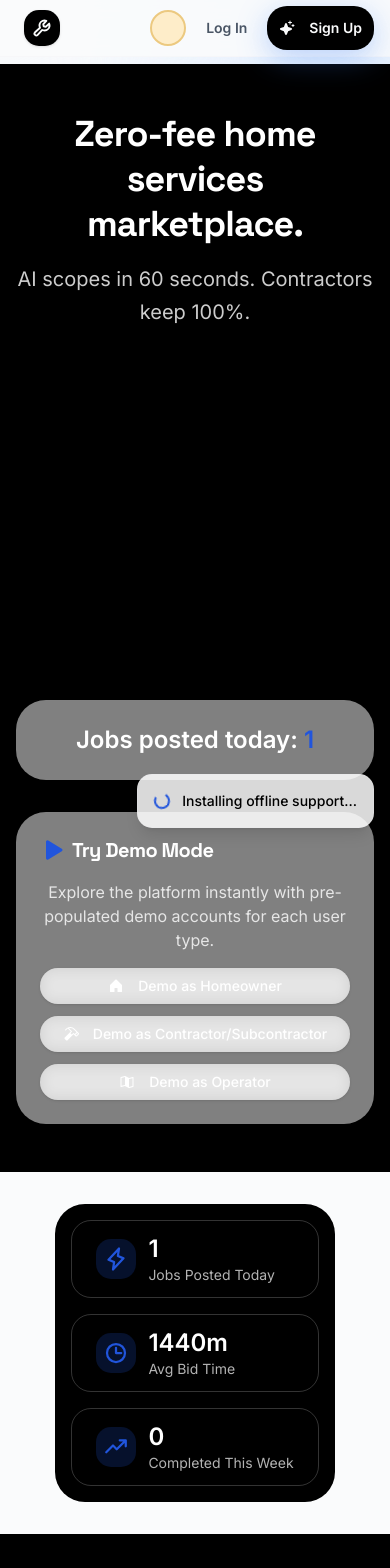
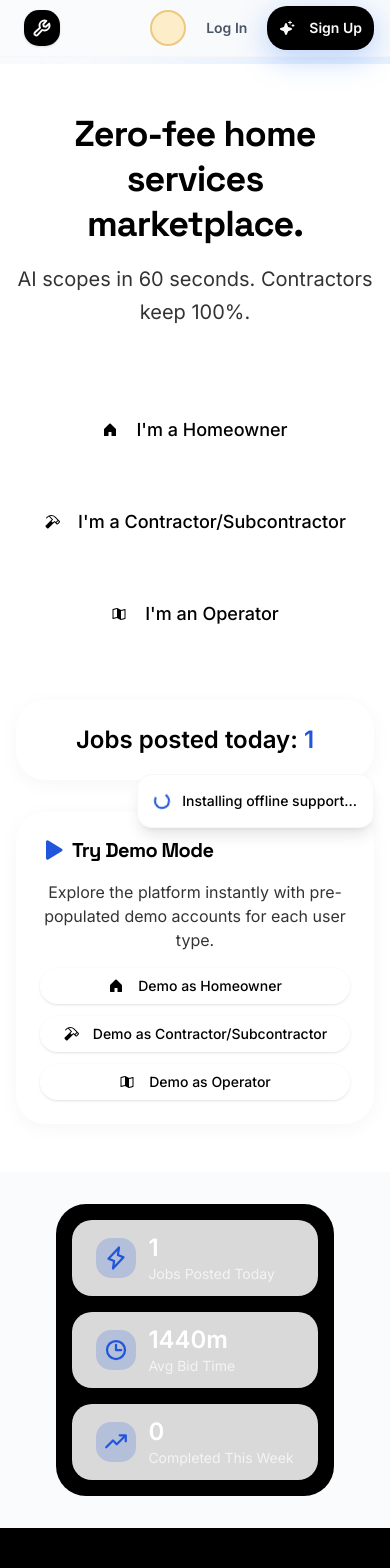
Before and after one commit to Aphrodine-wq/fairtradeworker-texa, a React (Vite) app: page / in a window 390 px wide. Shown: the top 1568 px of the page. Built offline with nearby package versions, Linux system fonts and the light colour scheme.

Commit message:
Fix: Hero section white/black backgrounds, remove bg-transparent, uniform job card heights, larger images, improved job sorting by size

```diff
--- a/src/components/jobs/BrowseJobs.tsx
+++ b/src/components/jobs/BrowseJobs.tsx
@@ -87,7 +87,7 @@ const JobCard = memo(function JobCard({
   }, [job.viewingContractors])
 
   return (
-    <Card className={`overflow-hidden transition-all duration-300 hover:shadow-xl hover:-translate-y-1 group ${isFresh ? "border-emerald-500 border-2 shadow-lg" : ""}`}>
+    <Card className={`overflow-hidden transition-all duration-300 hover:shadow-xl hover:-translate-y-1 group h-full flex flex-col ${isFresh ? "border-emerald-500 border-2 shadow-lg" : ""}`}>
       {/* Blue accent line on hover */}
       <div className="absolute top-0 left-0 right-0 h-1 bg-blue-500 opacity-0 group-hover:opacity-100 transition-opacity duration-300" />
 
@@ -99,7 +99,7 @@ const JobCard = memo(function JobCard({
       )}
       <CardHeader className="pb-3">
         <div className="flex items-start justify-between gap-4">
-          <div className="flex-1">
+          <div className="flex-1 min-w-0">
             <div className="flex items-center gap-2 mb-3 flex-wrap">
               <Badge
                 variant={job.size === 'small' ? 'success' : job.size === 'medium' ? 'warning' : 'destructive'}
@@ -132,7 +132,7 @@ const JobCard = memo(function JobCard({
           {photos.length > 0 && (
             <button
               onClick={() => onViewPhotos(photos)}
-              className="relative w-24 h-24 rounded-lg overflow-hidden hover:ring-2 hover:ring-blue-500 transition-all flex-shrink-0 group"
+              className="relative w-40 h-40 rounded-lg overflow-hidden hover:ring-2 hover:ring-blue-500 transition-all flex-shrink-0 group"
             >
               <img
                 src={photos[0]}
@@ -287,17 +287,27 @@ export function BrowseJobs({ user }: BrowseJobsProps) {
       return jobAge <= firstBidWindow && bidAge <= stickyDuration
     }
 
+    // Sort by: 1) Fresh jobs first, 2) Sticky jobs, 3) Job size (small, medium, large), 4) Most recent
     return [...openJobs].sort((a, b) => {
       const aFresh = isJobFresh(a)
       const bFresh = isJobFresh(b)
       const aSticky = hasFirstBidSticky(a)
       const bSticky = hasFirstBidSticky(b)
 
+      // Fresh jobs first
       if (aFresh && !bFresh) return -1
       if (!aFresh && bFresh) return 1
+
+      // Sticky jobs second
       if (aSticky && !bSticky) return -1
       if (!aSticky && bSticky) return 1
 
+      // Then by job size: small, medium, large
+      const sizeOrder = { small: 0, medium: 1, large: 2 }
+      const sizeDiff = sizeOrder[a.size] - sizeOrder[b.size]
+      if (sizeDiff !== 0) return sizeDiff
+
+      // Finally by most recent
       return new Date(b.createdAt).getTime() - new Date(a.createdAt).getTime()
     })
   }, [jobs, sizeFilter])
@@ -470,7 +480,7 @@ export function BrowseJobs({ user }: BrowseJobsProps) {
           </div>
 
           {/* Jobs Grid/List */}
-          <div className={viewMode === 'map' ? '' : 'grid gap-6 md:grid-cols-2 lg:grid-cols-3'}>
+          <div className={viewMode === 'map' ? '' : 'grid gap-6 md:grid-cols-2 lg:grid-cols-3 items-stretch'}>
             {viewMode === 'map' ? (
               <JobMap jobs={sortedOpenJobs} onJobClick={handleBidClick} />
             ) : sortedOpenJobs.length === 0 ? (
--- a/src/components/viral/LiveStatsBar.tsx
+++ b/src/components/viral/LiveStatsBar.tsx
@@ -109,7 +109,7 @@ export function LiveStatsBar({ jobs }: LiveStatsBarProps) {
             <motion.div
               key={stat.label}
               className={cn(
-                "flex-1 px-6 py-3 rounded-xl bg-transparent border border-white/20 flex items-center gap-3"
+                "flex-1 px-6 py-3 rounded-xl bg-card border-0 flex items-center gap-3"
               )}
               initial={{ opacity: 0, y: 10 }}
               animate={{ opacity: 1, y: 0 }}
--- a/src/pages/Home.tsx
+++ b/src/pages/Home.tsx
@@ -23,13 +23,13 @@ export const HomePage = memo(function HomePage({ onNavigate, onDemoLogin }: Home
 
   return (
     <div className="flex flex-col min-h-[calc(100vh-4rem)]">
-      <section className="flex-1 flex flex-col items-center justify-center px-4 md:px-8 py-12 md:py-24 bg-black">
+      <section className="flex-1 flex flex-col items-center justify-center px-4 md:px-8 py-12 md:py-24 bg-white dark:bg-black">
         <div className="max-w-4xl mx-auto text-center space-y-8">
           <div className="space-y-4">
-            <h1 className="text-4xl md:text-6xl font-bold tracking-tight leading-tight text-white">
+            <h1 className="text-4xl md:text-6xl font-bold tracking-tight leading-tight text-black dark:text-white">
               Zero-fee home services marketplace.
             </h1>
-            <p className="text-xl md:text-2xl text-white/80 leading-relaxed">
+            <p className="text-xl md:text-2xl text-black/80 dark:text-white/80 leading-relaxed">
               AI scopes in 60 seconds. Contractors keep 100%.
             </p>
           </div>
@@ -38,71 +38,71 @@ export const HomePage = memo(function HomePage({ onNavigate, onDemoLogin }: Home
             <Button
               size="lg"
               variant="ghost"
-              className="homepage-signup-button text-lg px-8 py-6 h-auto bg-transparent hover:bg-white/10 border-0 border-white/20 text-white transition-all duration-300"
+              className="homepage-signup-button text-lg px-8 py-6 h-auto bg-card hover:bg-card/90 dark:bg-card dark:hover:bg-card/90 border-0 text-black dark:text-white transition-all duration-300"
               onClick={() => onNavigate('signup', 'homeowner')}
             >
-              <House weight="fill" className="mr-3 text-white" size={24} />
+              <House weight="fill" className="mr-3 text-black dark:text-white" size={24} />
               I'm a Homeowner
             </Button>
             <Button
               size="lg"
               variant="ghost"
-              className="homepage-signup-button text-lg px-8 py-6 h-auto bg-transparent hover:bg-white/10 border-0 border-white/20 text-white transition-all duration-300"
+              className="homepage-signup-button text-lg px-8 py-6 h-auto bg-card hover:bg-card/90 dark:bg-card dark:hover:bg-card/90 border-0 text-black dark:text-white transition-all duration-300"
               onClick={() => onNavigate('signup', 'contractor')}
             >
-              <Hammer weight="fill" className="mr-3 text-white" size={24} />
+              <Hammer weight="fill" className="mr-3 text-black dark:text-white" size={24} />
               I'm a Contractor/Subcontractor
             </Button>
             <Button
               size="lg"
               variant="ghost"
-              className="homepage-signup-button text-lg px-8 py-6 h-auto bg-transparent hover:bg-white/10 border-0 border-white/20 text-white transition-all duration-300"
+              className="homepage-signup-button text-lg px-8 py-6 h-auto bg-card hover:bg-card/90 dark:bg-card dark:hover:bg-card/90 border-0 text-black dark:text-white transition-all duration-300"
               onClick={() => onNavigate('signup', 'operator')}
             >
-              <MapTrifold weight="fill" className="mr-3 text-white" size={24} />
+              <MapTrifold weight="fill" className="mr-3 text-black dark:text-white" size={24} />
               I'm an Operator
             </Button>
           </div>
 
-          <Card className="mt-12 p-6 bg-transparent border-white/20">
-            <p className="text-2xl md:text-3xl font-bold text-white">
+          <Card className="mt-12 p-6 bg-card border-0">
+            <p className="text-2xl md:text-3xl font-bold text-black dark:text-white">
               Jobs posted today: <span className="text-primary">{todayJobs.length}</span>
             </p>
           </Card>
 
           {onDemoLogin && (
-            <Card className="mt-8 p-6 border-2 border-white/20 bg-transparent">
+            <Card className="mt-8 p-6 border-0 bg-card">
               <div className="space-y-4">
                 <div className="flex items-center gap-2">
                   <Play weight="fill" className="text-primary" size={24} />
-                  <h3 className="text-xl font-bold text-white">Try Demo Mode</h3>
+                  <h3 className="text-xl font-bold text-black dark:text-white">Try Demo Mode</h3>
                 </div>
-                <p className="text-white/80">
+                <p className="text-black/80 dark:text-white/80">
                   Explore the platform instantly with pre-populated demo accounts for each user type.
                 </p>
                 <div className="flex flex-col md:flex-row gap-3">
                   <Button
                     variant="outline"
-                    className="flex-1 border-white/30 hover:bg-white/10 text-white"
+                    className="flex-1 border-border hover:bg-accent text-black dark:text-white"
                     onClick={() => onDemoLogin(DEMO_USERS.homeowner)}
                   >
-                    <House weight="fill" className="mr-2 text-white" size={20} />
+                    <House weight="fill" className="mr-2" size={20} />
                     Demo as Homeowner
                   </Button>
                   <Button
                     variant="outline"
-                    className="flex-1 border-white/30 hover:bg-white/10 text-white"
+                    className="flex-1 border-border hover:bg-accent text-black dark:text-white"
                     onClick={() => onDemoLogin(DEMO_USERS.contractor)}
                   >
-                    <Hammer weight="fill" className="mr-2 text-white" size={20} />
+                    <Hammer weight="fill" className="mr-2" size={20} />
                     Demo as Contractor/Subcontractor
                   </Button>
                   <Button
                     variant="outline"
-                    className="flex-1 border-white/30 hover:bg-white/10 text-white"
+                    className="flex-1 border-border hover:bg-accent text-black dark:text-white"
                     onClick={() => onDemoLogin(DEMO_USERS.operator)}
                   >
-                    <MapTrifold weight="fill" className="mr-2 text-white" size={20} />
+                    <MapTrifold weight="fill" className="mr-2" size={20} />
                     Demo as Operator
                   </Button>
                 </div>
```
